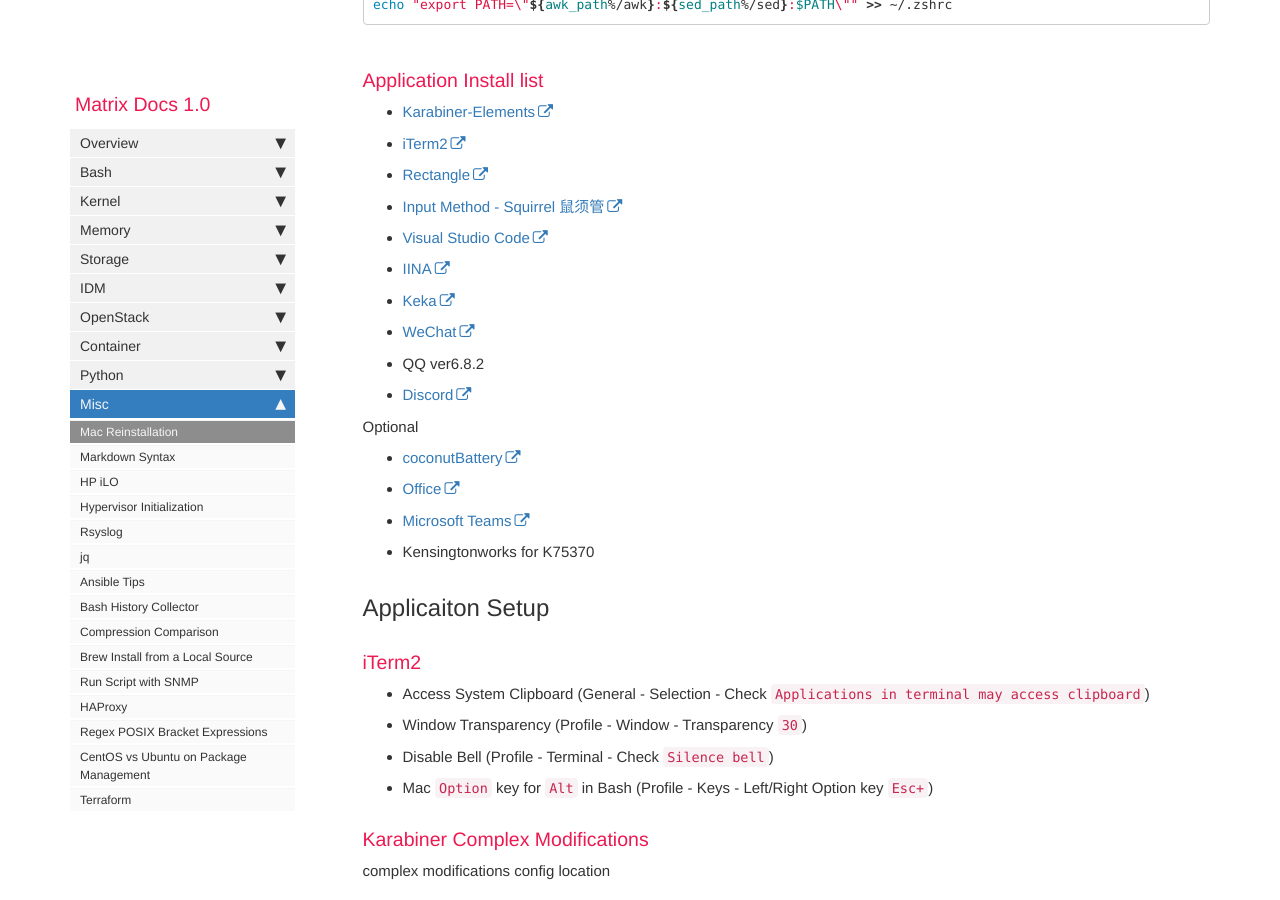
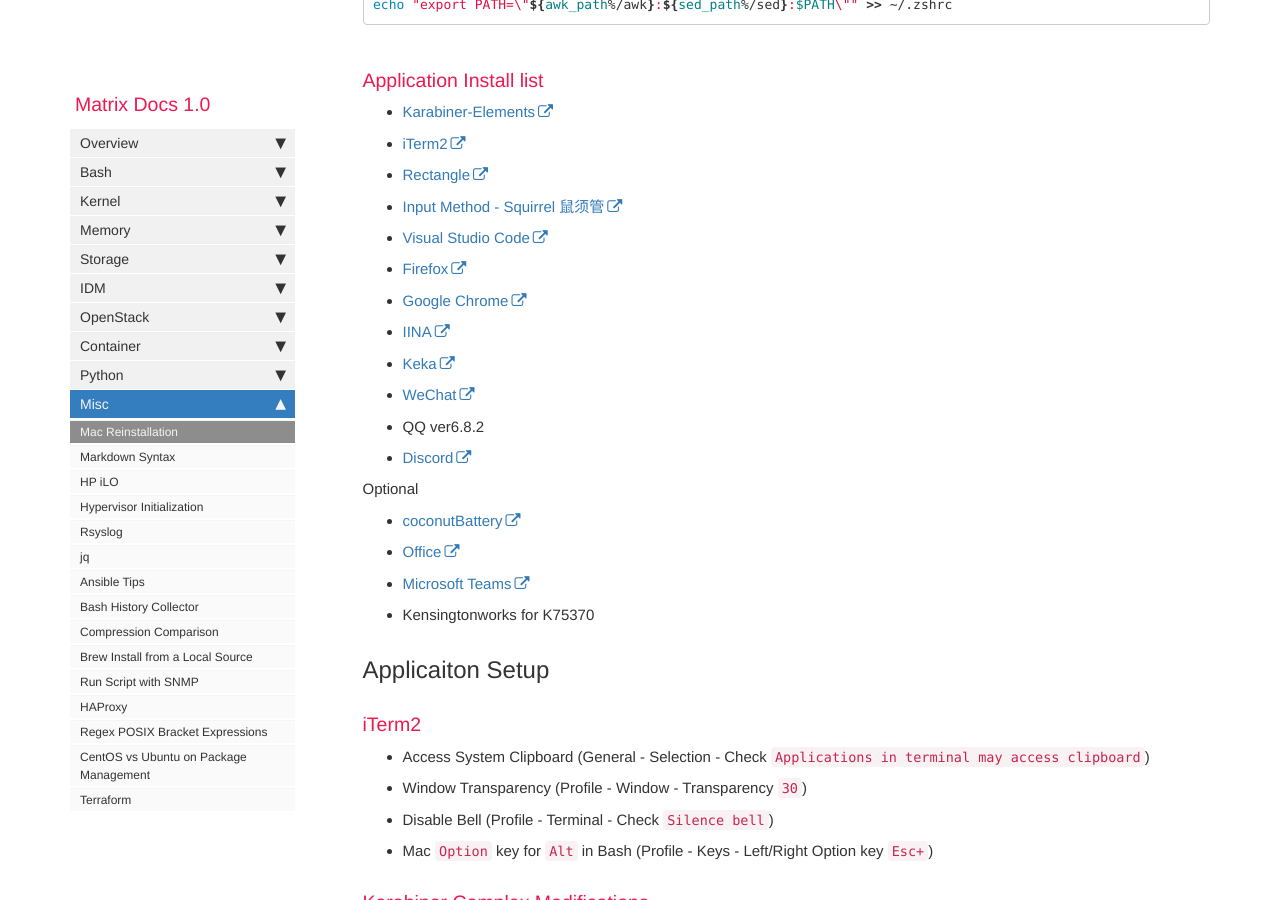
Before and after one commit to matrixzj/documentations, a Jekyll site: the page built from pages/misc/misc_mac_reinstallation_steps.md, in a window 1280 px wide and 900 px high, scrolled down 2631 px. Built offline with Jekyll 4.4.1, drawn with Linux system fonts in a browser that asks for light colours; comment, search, counter and statistics services are not loaded; some of the changed text lies outside the part shown.

Commit message:
There are        1 files have been modified at 2023-12-12 23:08:07 . 	-rw-r--r--  1 jzou  staff  6516 Dec 12 23:08 pages/misc/misc_mac_reinstallation_steps.md No files have been added. No files have been deleted. No file type has been changed.

```diff
--- a/pages/misc/misc_mac_reinstallation_steps.md
+++ b/pages/misc/misc_mac_reinstallation_steps.md
@@ -89,6 +89,8 @@
 * [Rectangle](https://rectangleapp.com/)
 * [Input Method - Squirrel 鼠须管](https://matrixzj.github.io/documentations/misc_mac_reinstallation_steps.html#squirrel-%E9%BC%A0%E9%A1%BB%E7%AE%A1)
 * [Visual Studio Code](https://code.visualstudio.com/download)
+* [Firefox](https://www.mozilla.org/en-US/firefox/new/)
+* [Google Chrome](https://www.google.com/chrome/)
 * [IINA](https://iina.io/)
 * [Keka](https://www.keka.io/en/)
 * [WeChat](https://www.wechat.com/en/)
```
Also changed, not shown: other parts of pages/misc/misc_mac_reinstallation_steps.md (+1 -1 lines).
